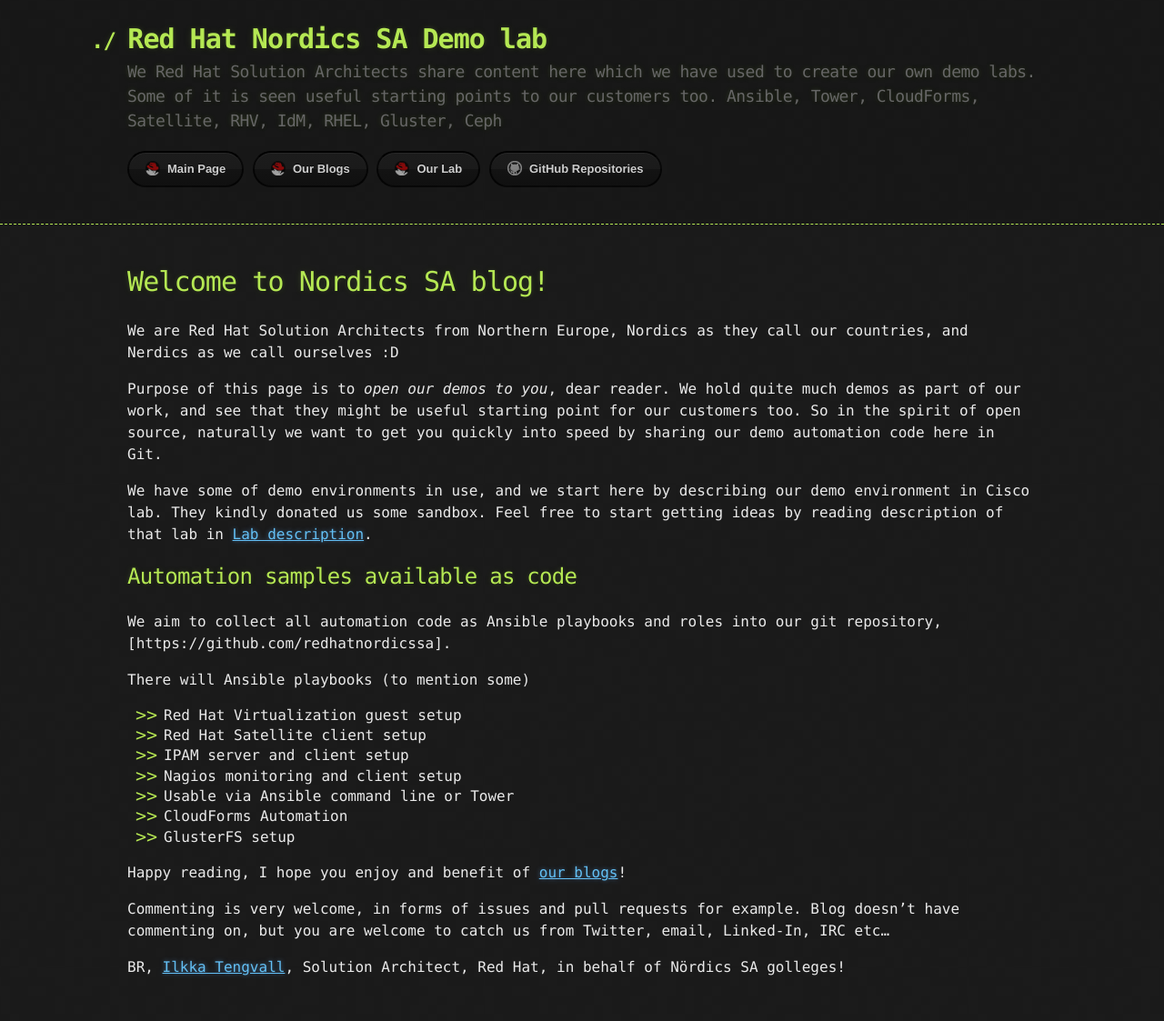
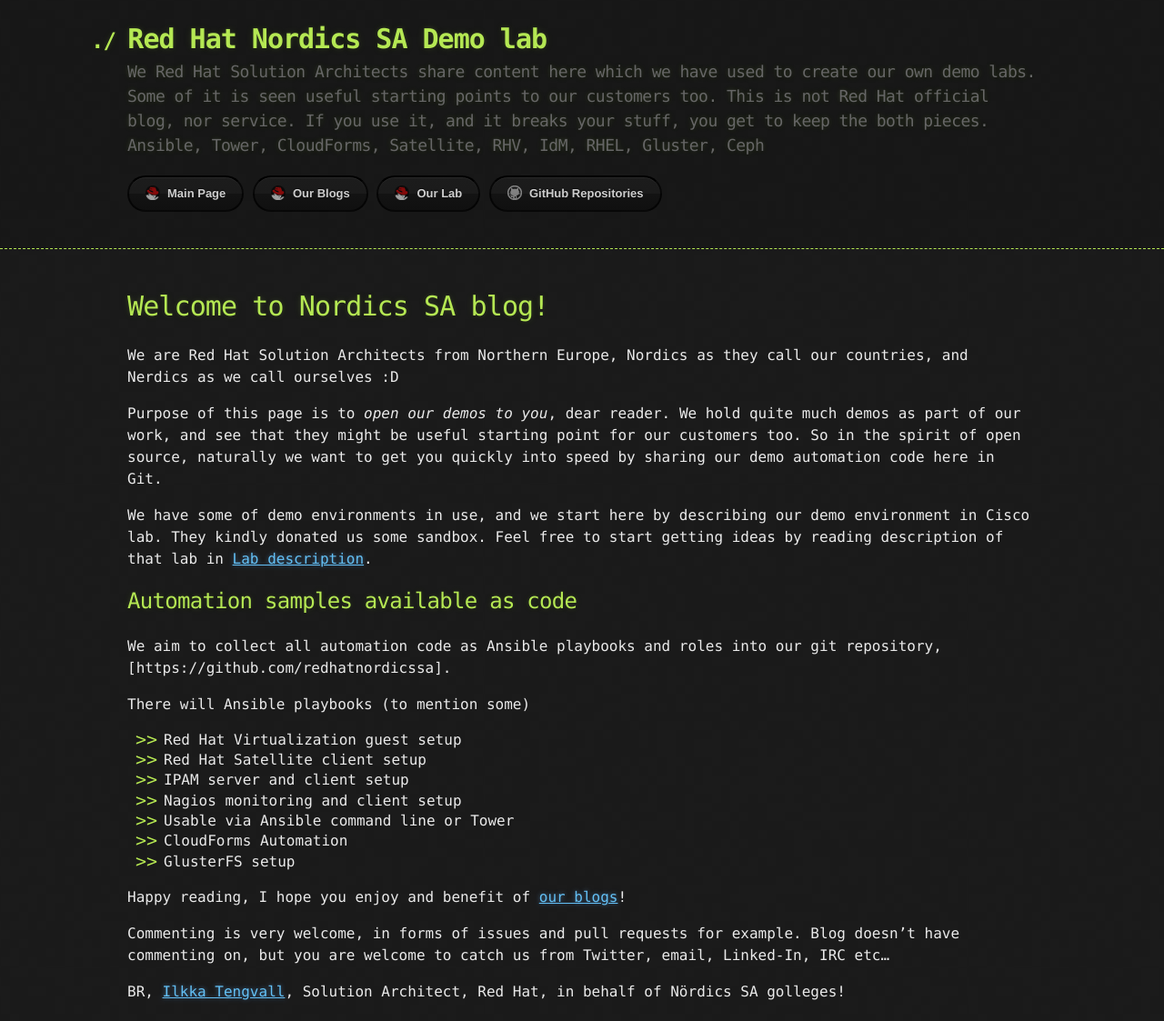
Before and after one commit to RedHatNordicsSA/RedHatNordicsSA.github.io, a Jekyll site: the page built from index.md, in a window 1280 px wide. Shown: the whole page at 91% size. Built offline with Jekyll 4.4.1, drawn with Linux system fonts in a browser that asks for light colours; our own code applies the rules of GitHub Pages for plain Markdown files; before the commit the page ends 1096 px from its top, so only the background shows below that.

Commit message:
Add disclaimer about not official RH stuff.

```diff
--- a/_config.yml
+++ b/_config.yml
@@ -2,7 +2,9 @@
 description: >- # this means to ignore newlines until "baseurl:"
   We Red Hat Solution Architects share content here which we
   have used to create our own demo labs. Some of it is seen useful starting
-  points to our customers too. Ansible, Tower, CloudForms, Satellite, RHV, IdM, RHEL, Gluster, Ceph
+  points to our customers too. This is not Red Hat official blog, nor service.
+  If you use it, and it breaks your stuff, you get to keep the both pieces.
+  Ansible, Tower, CloudForms, Satellite, RHV, IdM, RHEL, Gluster, Ceph
 show_downloads: false
 google_analytics:
 theme: jekyll-theme-hacker
```
